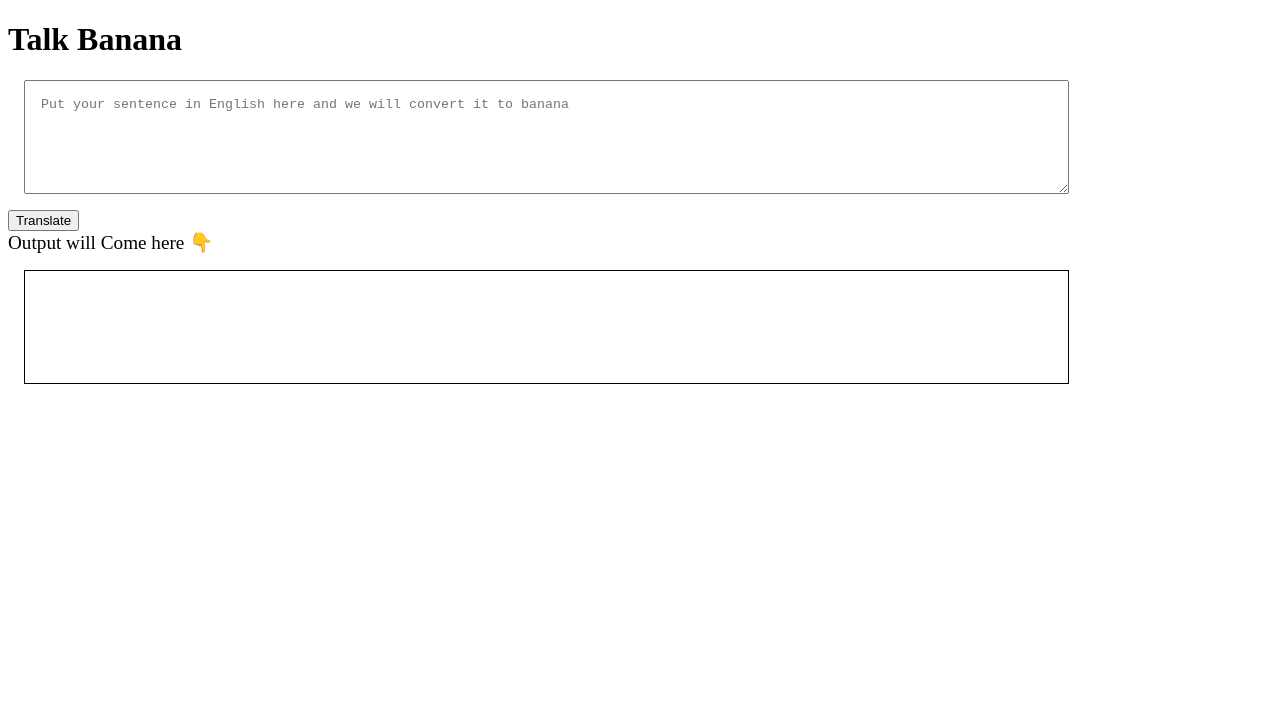
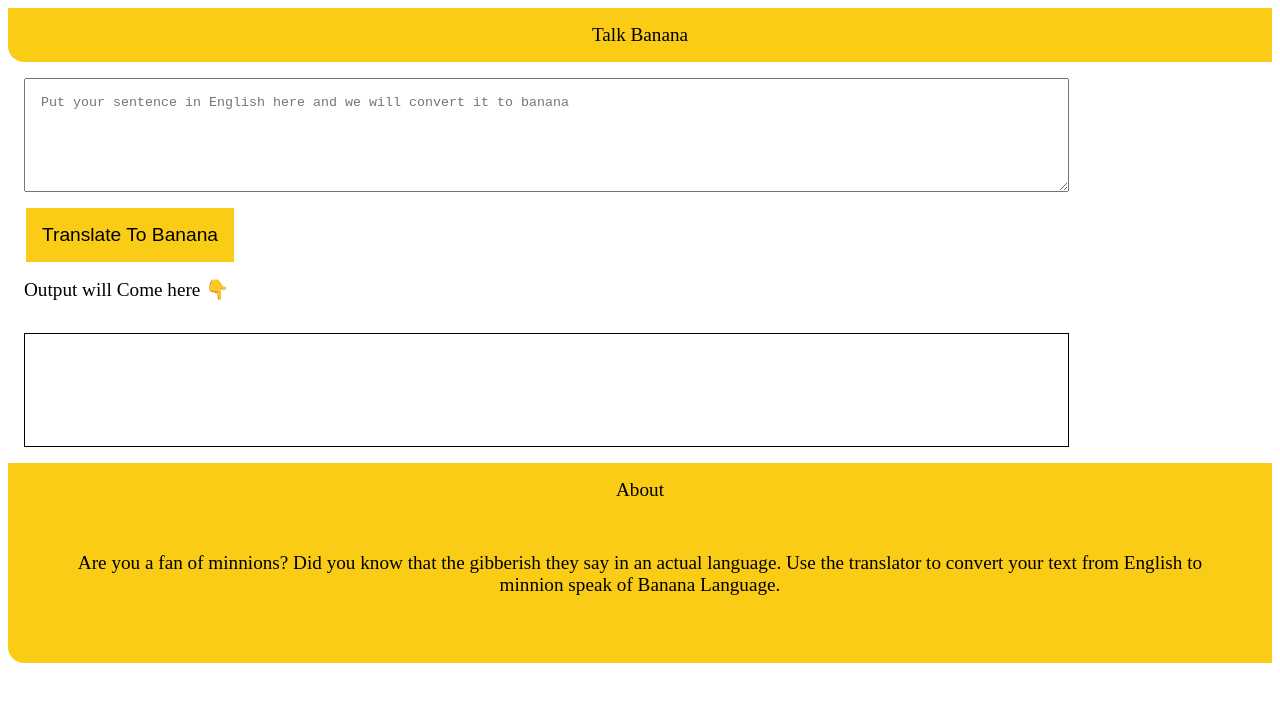
Before and after one commit to aroravansh1209/neogcamp-banana-speak, a plain HTML site: page index.html in a window 1280 px wide. Drawn offline with Linux system fonts and the light colour scheme.

Commit message:
Added style

```diff
--- a/index.html
+++ b/index.html
@@ -6,6 +6,7 @@
     <meta name="viewport" content="width=device-width, initial-scale=1.0">
     <title>Banana Speak</title>
     <style>
+
         textarea{
             width: 80%;
             height: 10vh;
@@ -21,16 +22,55 @@
             margin: 1rem;
             padding: 1rem;
         }
+
+        .text{
+            background-color: #facc15;
+            color: black;
+            padding: 1rem;
+            font-size: larger;
+            border-bottom-left-radius: 1rem;
+            text-align: center;
+        }
+
+        #btn-translate{
+            padding: 1rem;
+            background-color: #facc15;
+            margin-left: 18px;
+            border: none;
+            font-size: larger;
+        }
+
+        .output{
+            padding: 1rem;
+        }
+
+        .footer{
+            background-color: #facc15;
+            color: black;
+            padding: 1rem;
+            font-size: larger;
+            border-bottom-left-radius: 1rem;
+            text-align: center;
+        }
+
+        .about{
+            text-align: center;
+            padding: 2rem;
+        }
     </style>
 </head>
 <body>
-    <h1> Talk Banana</h1>
+    <nav class="text"> Talk Banana</nav>
     <textarea id="txt-input"
         placeholder="Put your sentence in English here and we will convert it to banana"></textarea>
-    <button id="btn-translate">Translate</button>
+    <button id="btn-translate">Translate To Banana</button>
 
-    <div style="font-size: larger;">Output will Come here 👇</div>
+    <div class="output" style="font-size: larger;">Output will Come here 👇</div>
     <div id="output"></div>
     <script src="app.js" type="text/javascript"></script>
+    <footer class="footer">
+        <div>About</div>
+        <p class="about">Are you a fan of minnions? Did you know that the gibberish they say in an actual language. Use the translator to convert your text from English to minnion speak of Banana Language.</p>
+    </footer>
 </body>
 </html>
```
